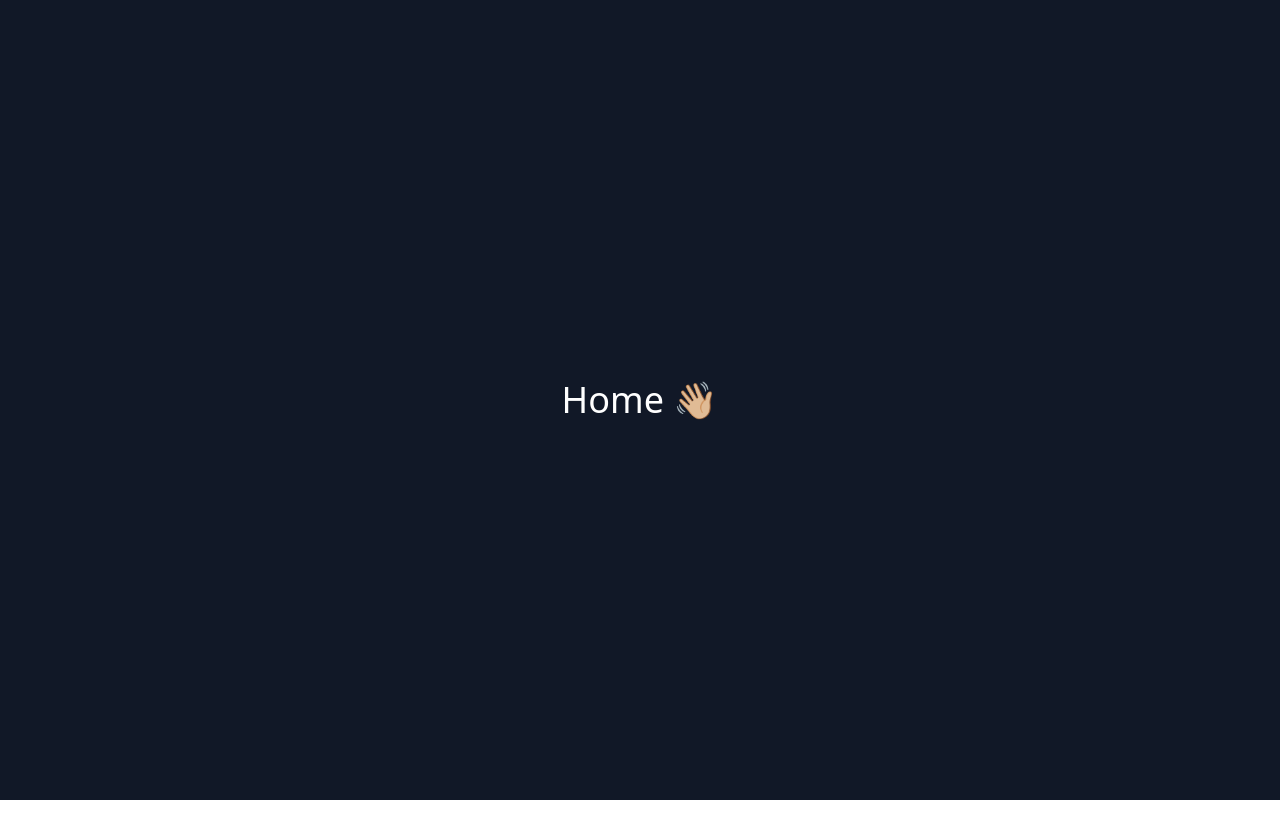
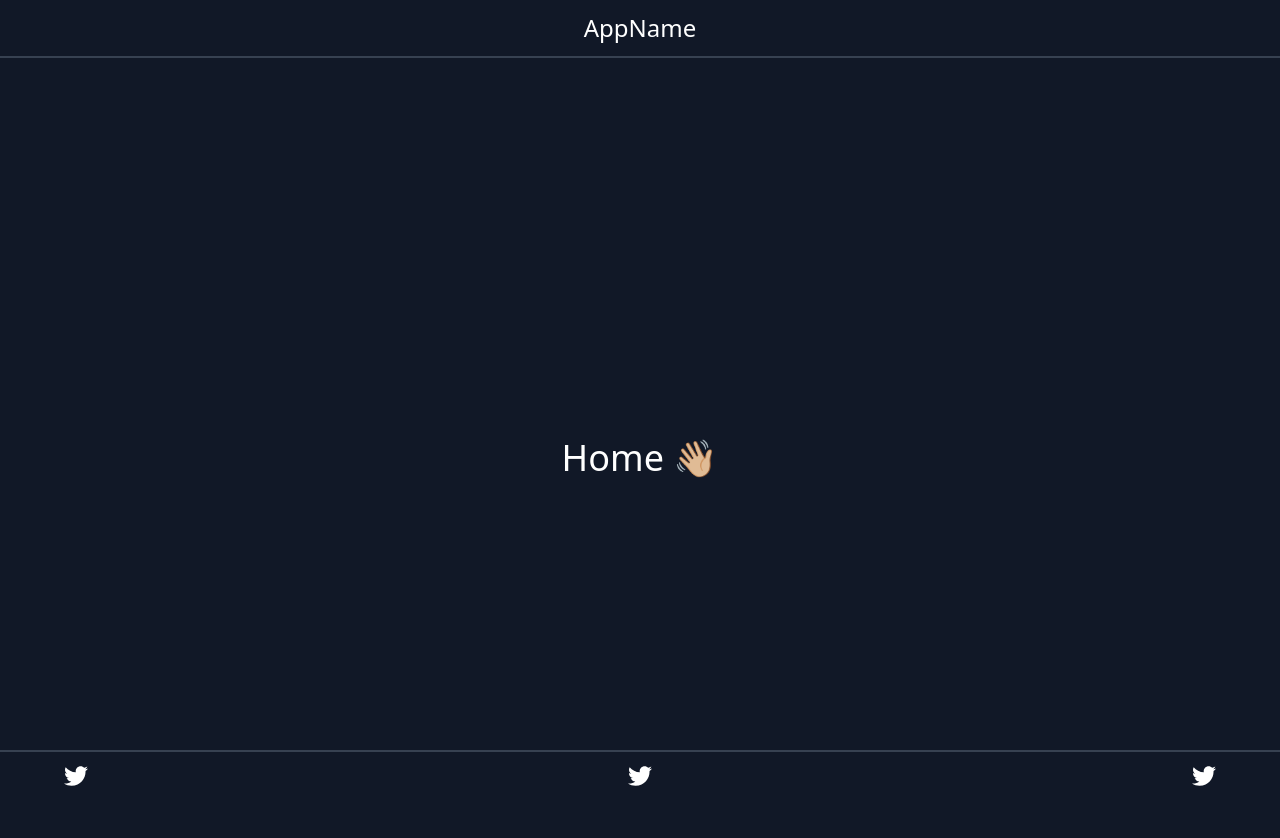
Before and after one commit to manosanjay-g/nfc_smart_card, a Vue app: page / in a window 1280 px wide. Shown: the top 838 px of the page. Before the commit the page ends 800 px from the top, so only its background shows below. Built offline with nearby package versions, Linux system fonts and the light colour scheme.

Commit message:
added top and bottom bars

```diff
--- a/src/App.vue
+++ b/src/App.vue
@@ -1,8 +1,32 @@
 <script setup></script>
 
 <template>
-  <div id="app" class="text-white bg-gray-900 h-screen">
+  <div id="app" class="text-white bg-gray-900">
+    <nav
+      class="flex flex-row justify-center py-3 border-b-2 border-gray-700 bg-gray-900 sticky top-0 z-50"
+    >
+      <h3 class="text-2xl">AppName</h3>
+    </nav>
     <RouterView />
+    <footer
+      class="flex flex-row justify-between px-16 py-3 border-t-2 border-gray-700 bg-gray-900 sticky bottom-0 z-50"
+    >
+      <font-awesome-icon
+        icon="fa-brands fa-twitter"
+        class="cursor-pointer text-2xl hover:text-blue-700"
+        @click="openLink('https://twitter.com/_manosanjay')"
+      />
+      <font-awesome-icon
+        icon="fa-brands fa-twitter"
+        class="cursor-pointer text-2xl hover:text-blue-700"
+        @click="openLink('https://twitter.com/_manosanjay')"
+      />
+      <font-awesome-icon
+        icon="fa-brands fa-twitter"
+        class="cursor-pointer text-2xl hover:text-blue-700"
+        @click="openLink('https://twitter.com/_manosanjay')"
+      />
+    </footer>
   </div>
 </template>
 
```
